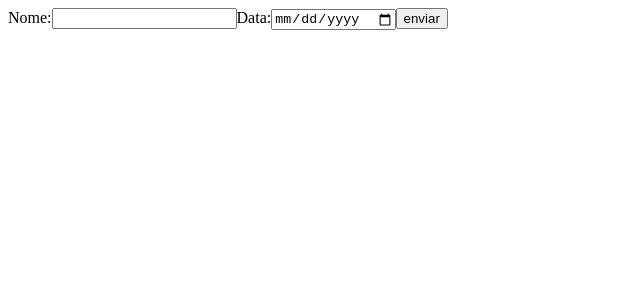
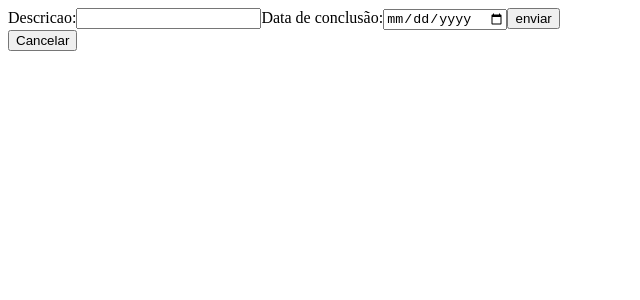
Before and after one commit to AliceCamposDev/Front-TODO-list-Robbyson, a React (Create React App) app: page /update/1 in a window 1280 px wide. Shown: the top 300 px of the page, without its empty margins (0-640 px from the left). Built offline with nearby package versions, Linux system fonts and the light colour scheme; no server answers.

Commit message:
tentando consertar rerender

```diff
--- a/src/components/Create/Create.js
+++ b/src/components/Create/Create.js
@@ -2,6 +2,7 @@ import React from "react";
 import api from "../../services/api";
 import { useState } from "react";
 import { useNavigate } from "react-router-dom";
+import { Link } from "react-router-dom";
 
 function  Create(){
 
@@ -16,17 +17,18 @@ function  Create(){
     return(
         <div>
             <form onSubmit={handleSubmit}>
-                <label htmlFor="nome" >Nome:</label>
-                <input type="text" name="nome" required
+                <label htmlFor="description" >Descrição:</label>
+                <input type="text" name="description" required
                 onChange  = {e => setInput({...input,description: e.target.value})}/>
 
 
 
-                <label htmlFor="data">Data:</label>
-                <input type="date" name="data" required
+                <label htmlFor="dueDate">Data de Conlusão:</label>
+                <input type="date" name="dueDate" required
                 onChange  = {e => setInput({...input,duedate: e.target.value})}/>
                 <button type="submit">enviar</button>
             </form>
+            <button><Link to={`/`} >Cancelar</Link></button>
         </div>
     )
 }
--- a/src/components/Lista/Lista.js
+++ b/src/components/Lista/Lista.js
@@ -1,12 +1,21 @@
 import React from "react"
 import { useEffect, useState } from 'react'
+import { Link } from "react-router-dom"
 import api from "../../services/api"
+
 
 function Lista({input, arquivado}){
 
     const [records, setRecords] = useState([])
-    const [tarefas, setTarefas] = useState([])
-    const [rerender, setRerender] = useState(0)
+    const [rerender, setRerender] = useState(null)
+
+    function deletarItem(id, descricao){
+      if(window.confirm("Tem certeza que deseja deletar \"" + descricao + "\"?")){
+        api.delete("/tarefas/"+id)
+      }
+
+
+  }
 
     useEffect(()=>{
       api.get('tarefas')
@@ -17,10 +26,14 @@ function Lista({input, arquivado}){
 
 
     function doneOrNot(done){
-      if (done)
+      if (done) {
+        console.log(rerender)
         return  ("V")
-      else
+
+      }else{
+        console.log(rerender)
         return ("X")
+      }
     }
 
     function hideOrNot(hide){
@@ -38,27 +51,25 @@ function Lista({input, arquivado}){
         else{
           api.put("/tarefas/"+objeto._id, {done: true})
         }
-        rerenderPage()
+        setRerender (!rerender)
       }
 
-    function rerenderPage(){
-      setRerender (rerender + 1)
-      console.log(rerender)
-    }
+
 
     function formatDate(date){
         const dateCropped = date?.split("T")[0]
-        return dateCropped
+        var newDate = dateCropped.split(/\D/g)
+        return [newDate[2],newDate[1],newDate[0] ].join("/")
       }
 
       function archiveTask(objeto){
         if (!objeto.hide){
-            api.put("/tarefas/"+objeto._id, {hide: true})
+            api.put("/hide/"+objeto._id, {hide: true})
         }
         else{
-          api.put("/tarefas/"+objeto._id, {hide: false})
+          api.put("/hide/"+objeto._id, {hide: false})
         }
-        rerenderPage()
+        setRerender (!rerender)
       }
 
       function search (data, input, arquivado){
@@ -76,8 +87,6 @@ function Lista({input, arquivado}){
             )
         }
           })
-          //console.log(arquivado)
-          //console.log(tarefas)
         return tarefas
       }
 
@@ -93,8 +102,10 @@ function Lista({input, arquivado}){
                 <td>{d.description}</td>
                 <td>{formatDate(d.duedate)}</td>
                 <td>{d.done}</td>
-                <td><button onClick={() => completeTask(d)} hidden = {d.hide}>{doneOrNot(d.done)}</button></td>
-                <td><button onClick={() => archiveTask (d)}>{hideOrNot(d.hide)}</button></td>
+                <td><button onClick={() => completeTask(d) } hidden = {d.hide}>{(d.done? "V": "X")}</button></td>
+                <td><Link to={`update/${d._id}`} hidden = {d.hide}><button>editar</button></Link></td>
+                <td><button onClick={(() => deletarItem(d._id,d.description))} >deletar</button></td>
+                <td><button onClick={() => archiveTask (d)} hidden = {!d.done}>{hideOrNot(d.hide)}</button></td>
               </tr>
 
             ))
@@ -102,7 +113,7 @@ function Lista({input, arquivado}){
         </tbody>
         </table>
         </div>
-    );
+    )
 
 }
 
--- /dev/null
+++ b/src/components/Quadro/Quadro.css
@@ -0,0 +1,6 @@
+.container{
+    display: flex;
+    flex-direction: column;
+    align-items: center;
+    justify-content: center;
+}
--- a/src/components/Quadro/Quadro.js
+++ b/src/components/Quadro/Quadro.js
@@ -2,6 +2,7 @@ import React from "react"
 import { useState } from "react"
 import { Link } from "react-router-dom"
 import Lista from "../Lista/Lista"
+import "./Quadro.css"
 
 function Quadro(){
 
@@ -17,22 +18,17 @@ function Quadro(){
     }
 
 return (
-    <div className="container">
+  <div className="container">
     <h1>Tarefas</h1>
       <div className="pesquisa">
         <input type="text" value={input} onChange={(e) => setInput(e.target.value)}/>
-        <Link to="/create">Adicionar</Link>
+        <Link to="/create"><button>Adicionar</button></Link>
         <button onClick={()=>setArquivado(!arquivado)}>{archivedOrNot(arquivado)}</button>
       </div>
-      <div className="containner">
-
-
-      <Lista input={input} arquivado={arquivado}/>
-
-
+      <div className="listaDiv">
+        <Lista input={input} arquivado={arquivado}/>
       </div>
-
-    </div>
+  </div>
 )
 
 }
--- a/src/components/Update/Update.js
+++ b/src/components/Update/Update.js
@@ -2,6 +2,7 @@ import React, { useEffect } from "react"
 import { useNavigate, useParams } from "react-router-dom"
 import api from "../../services/api.js"
 import { useState } from "react"
+import { Link } from "react-router-dom"
 
 function  Update(){
     const {id} = useParams()
@@ -34,19 +35,19 @@ function  Update(){
         <div>
 
             <form onSubmit={handleSubmit}>
-                <label htmlFor="description" >Nome:</label>
-                <input type="text" name="description" required value={data.description}
+                <label htmlFor="description" >Descricao:</label>
+                <input type="text" name="description" required value={data.description || ''}
                 onChange  = {e => setData( {...data,description: e.target.value})
             }/>
 
-                <label htmlFor="data">Data:</label>
+                <label htmlFor="data">Data de conclusão:</label>
 
-                <input type="date" name="duedate" required value={formatDate(data.duedate)}
+                <input type="date" name="duedate" required value={formatDate(data.duedate) || ''}
                 onChange  = {e => setData({...data,duedate: e.target.value})}
                 />
                 <button type="submit">enviar</button>
             </form>
-
+            <Link to={`/`} ><button>Cancelar</button></Link>
 
         </div>
     )
```
